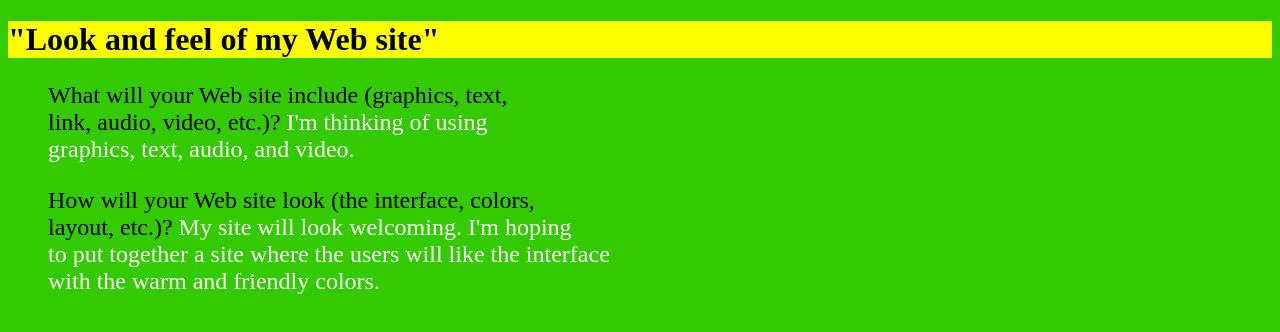
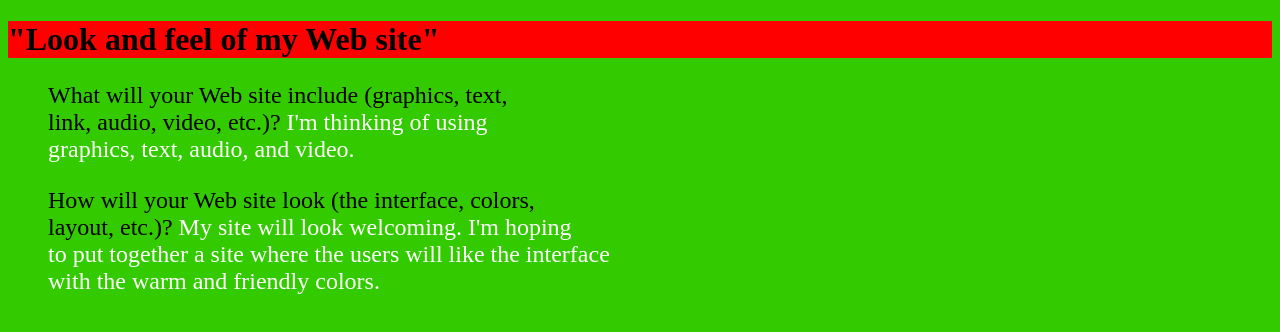
Before and after one commit to IBMQUANTS/Practice, a plain HTML site: page index.html in a window 1280 px wide. Drawn offline with Linux system fonts and the light colour scheme.

Commit message:
Update HTML.css

```diff
--- a/HTML.css
+++ b/HTML.css
@@ -1,2 +1,2 @@
-h1 { background-color: yellow;
+h1 { background-color: red;
 		 color: black;}
```
